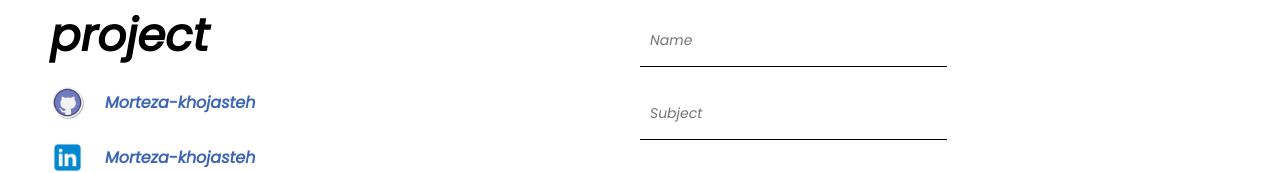
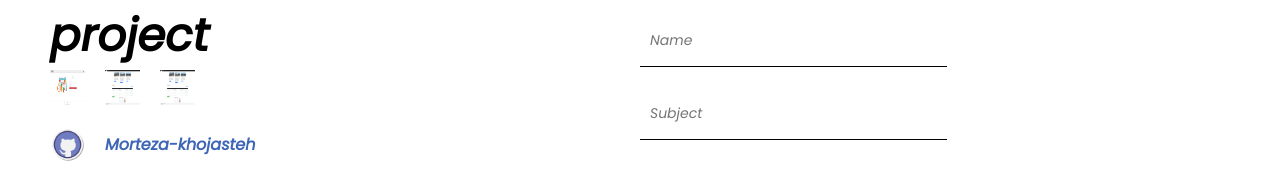
Before and after one commit to Morteza-Khojasteh/Portfolio, a React (Create React App) app: page / in a window 1280 px wide. Shown: the part 2273-2446 px from the top of the page. Built offline with nearby package versions, Linux system fonts and the light colour scheme.

Commit message:
feat: add images

```diff
--- a/src/components/contact/Contact.jsx
+++ b/src/components/contact/Contact.jsx
@@ -6,6 +6,9 @@ import Email from "../../img/email.png";
 import Address from "../../img/address.png";
 import { useRef, useState } from "react";
 import emailjs from "emailjs-com";
+import sc1 from "../../img/Projects-img/development-planner-cyf-final.png"
+import sc2 from "../../img/Projects-img/hotel-react.png"
+import sc3 from "../../img/Projects-img/tv-show.png"
 
 const Contact = () => {
   const [send, setSend] = useState(false);
@@ -37,6 +40,10 @@ const Contact = () => {
         <div className="contact-left">
           <h1 className="contact-title">Let's discuss your project</h1>
           <div className="contact-info">
+          <img src={sc1} alt="" className="contact-icon" />
+          <img src={sc2} alt="" className="contact-icon" />
+          <img src={sc2} alt="" className="contact-icon" />
+
             <div className="contact-info-item">
               <img src={Github} alt="" className="contact-icon" />
               <a href="https://github.com/Morteza-Khojasteh/" target="blank">Morteza-khojasteh</a>
--- a/src/data.js
+++ b/src/data.js
@@ -1,17 +1,17 @@
 export const products = [
     {
       id: 1,
-      img: "http://localhost:3000/img/Projects-img/development-planner-cyf-final.png",
+      img: "https://www.photobox.co.uk/my/photo/full?photo_id=504624013267",
       link: "https://development-planner-cyf-final.herokuapp.com/",
     },
     {
       id: 2,
-      img: "http://localhost:3000/img/Projects-img/hotel-react.png",
+      img: "https://www.photobox.co.uk/my/photo/full?photo_id=504624013437",
       link: "https://cyf-morteza-khojasteh-hotel-react.netlify.app/",
     },
     {
       id: 3,
-      img: "http://localhost:3000/img/Projects-img/tv-show.png",
+      img: "https://www.photobox.co.uk/my/photo/full?photo_id=504624012554",
       link: "https://cyf-morteza-khojasteh-tv.netlify.app/",
     }
   ];
```
